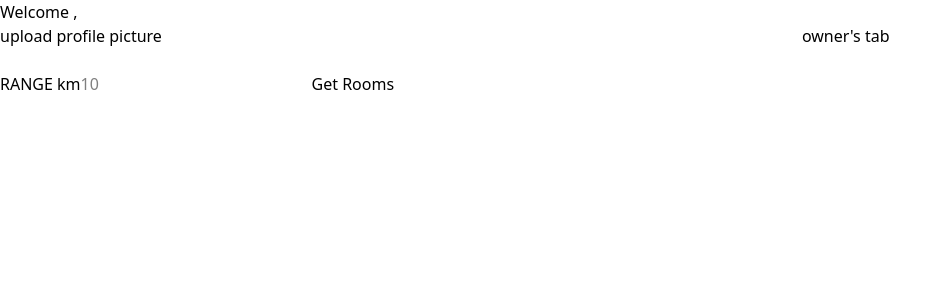
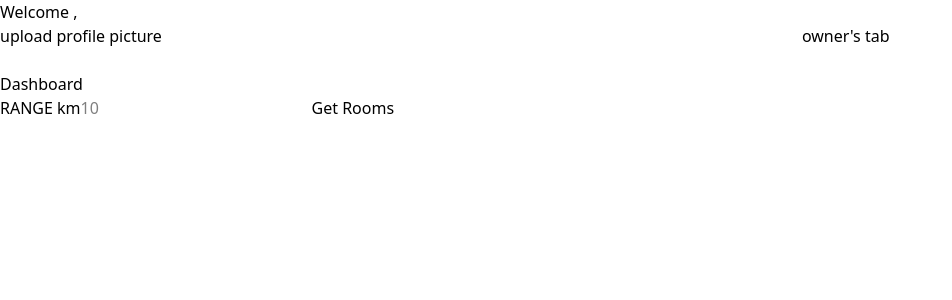
Before and after one commit to RishabhBhatt01/roommate.in, a React (Vite) app in the folder Frontend/: page /home in a window 1280 px wide. Shown: the top 300 px of the page, without its empty margins (0-952 px from the left). Built offline with nearby package versions, Linux system fonts and the light colour scheme; no server answers.

Commit message:
dashboard integrated to homepage

```diff
--- a/Frontend/src/components/Home.jsx
+++ b/Frontend/src/components/Home.jsx
@@ -52,6 +52,7 @@ const Home = () => {
 
       <a href="/upload">upload profile picture</a>
       <a href="/owner" style={{marginLeft:"50%"}}>owner's tab</a> <br /><br />
+      <a href="/owner-dashboard">Dashboard</a>
 
       <form onSubmit={handleSubmit}>
         <label htmlFor="range">RANGE km</label>
```
